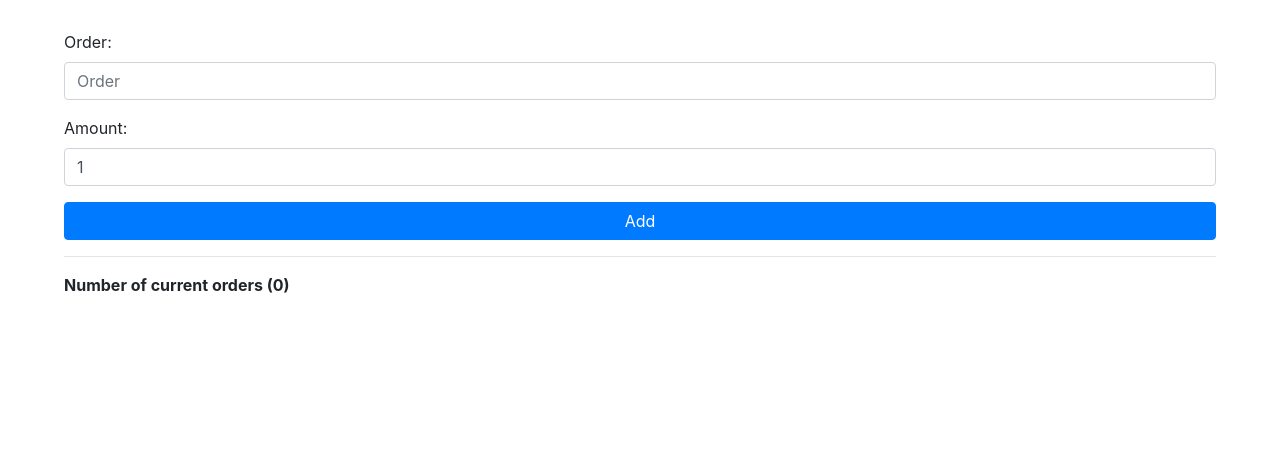
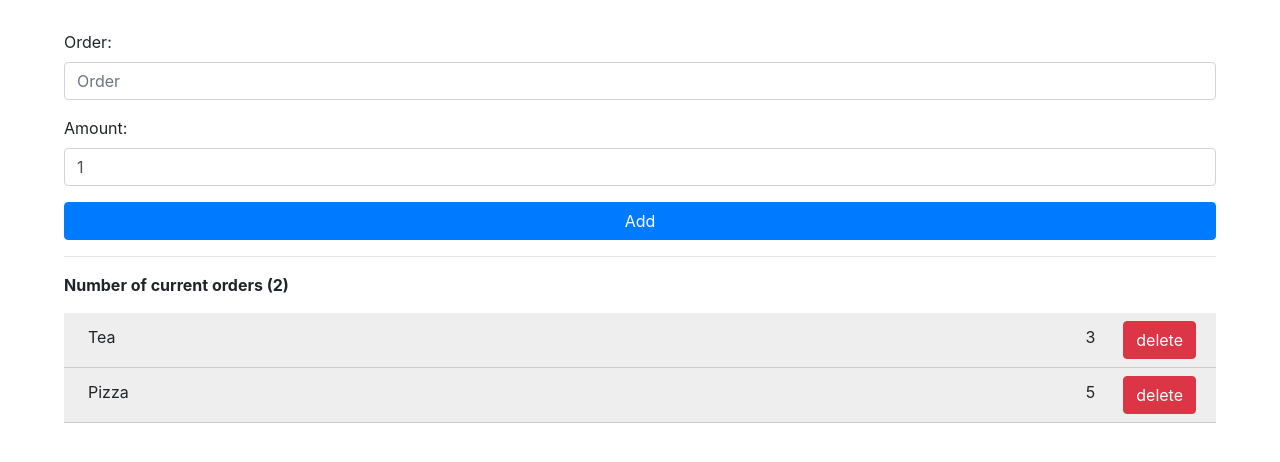
Before and after one commit to PacktPublishing/-Redux-Recipes, a React (Create React App) app in the folder section 2/cafe/: page / in a window 1280 px wide. Shown: the top 462 px of the page. Built offline with nearby package versions, Linux system fonts and the light colour scheme.

Commit message:
2.5 Connecting components with Redux

```diff
--- a/section 2/cafe/src/App.js
+++ b/section 2/cafe/src/App.js
@@ -27,8 +27,8 @@ class App extends Component {
         <div className="App">
           <OrderForm addOrder={this.addOrder} />
           <hr />
-          <OrderCounter count={this.state.orders.length} />
-          <OrdersList orders={this.state.orders} />
+          <OrderCounter />
+          <OrdersList />
         </div>
       </Provider>
     );
--- a/section 2/cafe/src/components/order-counter.js
+++ b/section 2/cafe/src/components/order-counter.js
@@ -1,11 +1,21 @@
-import React, { Component } from 'react'
+import React, { Component } from 'react';
+import { connect } from 'react-redux';
 
-export default class OrderCounter extends Component {
+class OrderCounter extends Component {
   render() {
     return (
       <div>
         <strong>Number of current orders ({this.props.count})</strong>
       </div>
-    )
+    );
   }
 }
+
+const mapStateToProps = state => ({
+  count: state.orders.length
+});
+
+export default connect(
+  mapStateToProps,
+  null
+)(OrderCounter);
--- a/section 2/cafe/src/components/orders-list.js
+++ b/section 2/cafe/src/components/orders-list.js
@@ -1,7 +1,7 @@
 import React, { Component } from 'react';
+import { connect } from 'react-redux';
 
-export default class OrdersList extends Component {
-
+class OrdersList extends Component {
   deleteOrder = e => {
     console.log(parseInt(e.target.getAttribute('data-id')));
   };
@@ -35,3 +35,12 @@ export default class OrdersList extends Component {
     return <div className="pt-3">{this.loadOrders(orders)}</div>;
   }
 }
+
+const mapStateToProps = state => ({
+  orders: state.orders
+});
+
+export default connect(
+  mapStateToProps,
+  null
+)(OrdersList);
--- a/section 2/cafe/src/reducers/orderReducer.js
+++ b/section 2/cafe/src/reducers/orderReducer.js
@@ -1,4 +1,7 @@
-const initialState = [];
+const initialState = [
+  { id: 1, order: 'Tea', amount: 3 },
+  { id: 5, order: 'Pizza', amount: 5 }
+];
 
 const orderReducer = (state=initialState, action) => {
   switch(action.type) {
```
